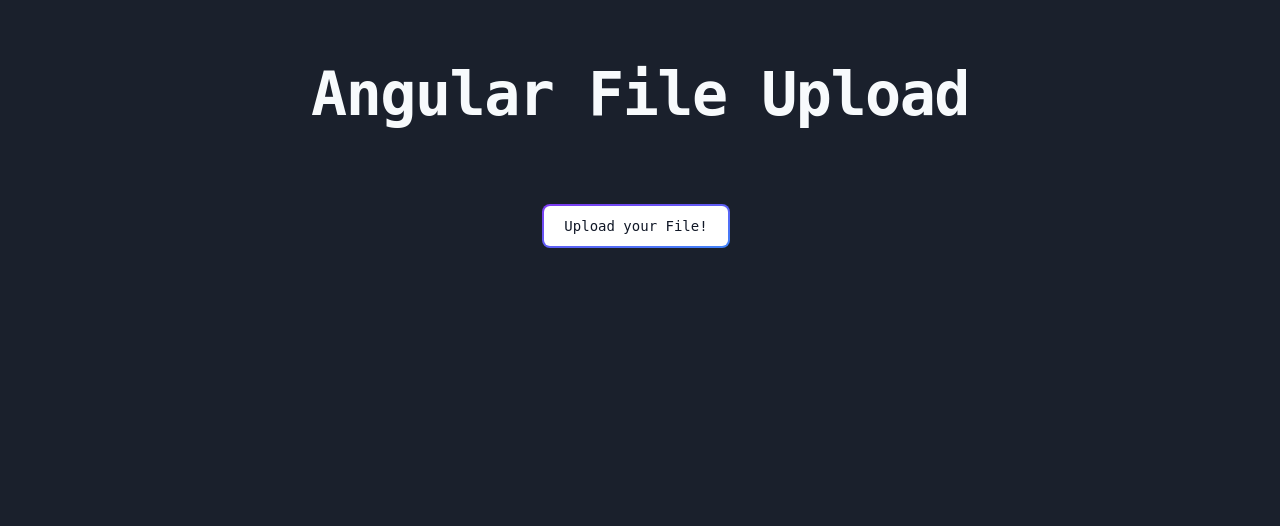
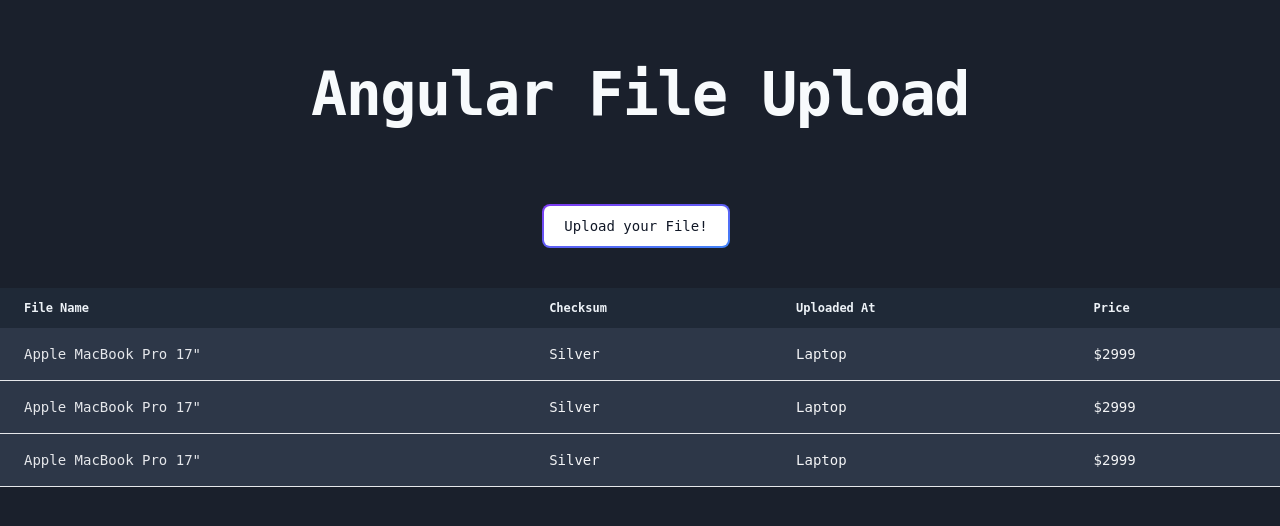
Before and after one commit to abdallahYashir/file-upload, an Angular app: page / in a window 1280 px wide. Shown: the top 526 px of the page. Built offline with nearby package versions, Linux system fonts and the light colour scheme; a web font is replaced by a local one.

Commit message:
Style table a bit more

```diff
--- a/src/app/app.component.html
+++ b/src/app/app.component.html
@@ -6,13 +6,83 @@
     </div>
   </section>
 
-  <div class="file-upload-section flex items-center justify-center">
-    <label for="file-upload" class="relative inline-flex items-center justify-center p-0.5 mb-2 mr-2 overflow-hidden text-sm font-medium text-gray-900 rounded-lg group bg-gradient-to-br from-purple-600 to-blue-500 group-hover:from-purple-600 group-hover:to-blue-500 hover:text-white dark:text-white focus:ring-4 focus:outline-none focus:ring-blue-300 dark:focus:ring-blue-800 cursor-pointer">
-    <span class="relative px-5 py-2.5 transition-all ease-in duration-75 bg-white dark:bg-gray-900 rounded-md group-hover:bg-opacity-0">
+  <div class="file-upload-section flex items-center justify-center mb-8">
+    <label for="file-upload"
+           class="relative inline-flex items-center justify-center p-0.5 mb-2 mr-2 overflow-hidden text-sm font-medium text-gray-900 rounded-lg group bg-gradient-to-br from-purple-600 to-blue-500 group-hover:from-purple-600 group-hover:to-blue-500 hover:text-white dark:text-white focus:ring-4 focus:outline-none focus:ring-blue-300 dark:focus:ring-blue-800 cursor-pointer">
+    <span
+      class="relative px-5 py-2.5 transition-all ease-in duration-75 bg-white dark:bg-gray-900 rounded-md group-hover:bg-opacity-0">
       Upload your File!
     </span>
-      <input id="file-upload" type="file" class="hidden" />
+      <input id="file-upload" type="file" class="hidden"/>
     </label>
   </div>
 
+  <!--  list of files -->
+
+  <div class="relative overflow-x-auto">
+    <table class="w-full text-sm text-left text-gray-500 dark:text-gray-400">
+      <thead class="text-xs text-highlight dark:bg-gray-700 dark:text-gray-400 bg-gray-800">
+      <tr>
+        <th scope="col" class="px-6 py-3">
+          File Name
+        </th>
+        <th scope="col" class="px-6 py-3">
+          Checksum
+        </th>
+        <th scope="col" class="px-6 py-3">
+          Uploaded At
+        </th>
+        <th scope="col" class="px-6 py-3">
+          Price
+        </th>
+      </tr>
+      </thead>
+      <tbody>
+      <tr class="bg-secondary border-b text-gray-100 dark:bg-gray-800 dark:border-gray-700 hover:bg-gray-600 dark:hover:bg-gray-50">
+        <th scope="row" class="px-6 py-4 font-medium text-gray-200 whitespace-nowrap dark:text-white">
+          Apple MacBook Pro 17"
+        </th>
+        <td class="px-6 py-4">
+          Silver
+        </td>
+        <td class="px-6 py-4">
+          Laptop
+        </td>
+        <td class="px-6 py-4">
+          $2999
+        </td>
+      </tr>
+      <tr class="bg-secondary border-b text-gray-100 dark:bg-gray-800 dark:border-gray-700 hover:bg-gray-600 dark:hover:bg-gray-50">
+        <th scope="row" class="px-6 py-4 font-medium text-gray-200 whitespace-nowrap dark:text-white">
+          Apple MacBook Pro 17"
+        </th>
+        <td class="px-6 py-4">
+          Silver
+        </td>
+        <td class="px-6 py-4">
+          Laptop
+        </td>
+        <td class="px-6 py-4">
+          $2999
+        </td>
+      </tr>
+      <tr class="bg-secondary border-b text-gray-100 dark:bg-gray-800 dark:border-gray-700 hover:bg-gray-600 dark:hover:bg-gray-50">
+        <th scope="row" class="px-6 py-4 font-medium text-gray-200 whitespace-nowrap dark:text-white">
+          Apple MacBook Pro 17"
+        </th>
+        <td class="px-6 py-4">
+          Silver
+        </td>
+        <td class="px-6 py-4">
+          Laptop
+        </td>
+        <td class="px-6 py-4">
+          $2999
+        </td>
+      </tr>
+      </tbody>
+    </table>
+  </div>
+
+
 </div>
```
